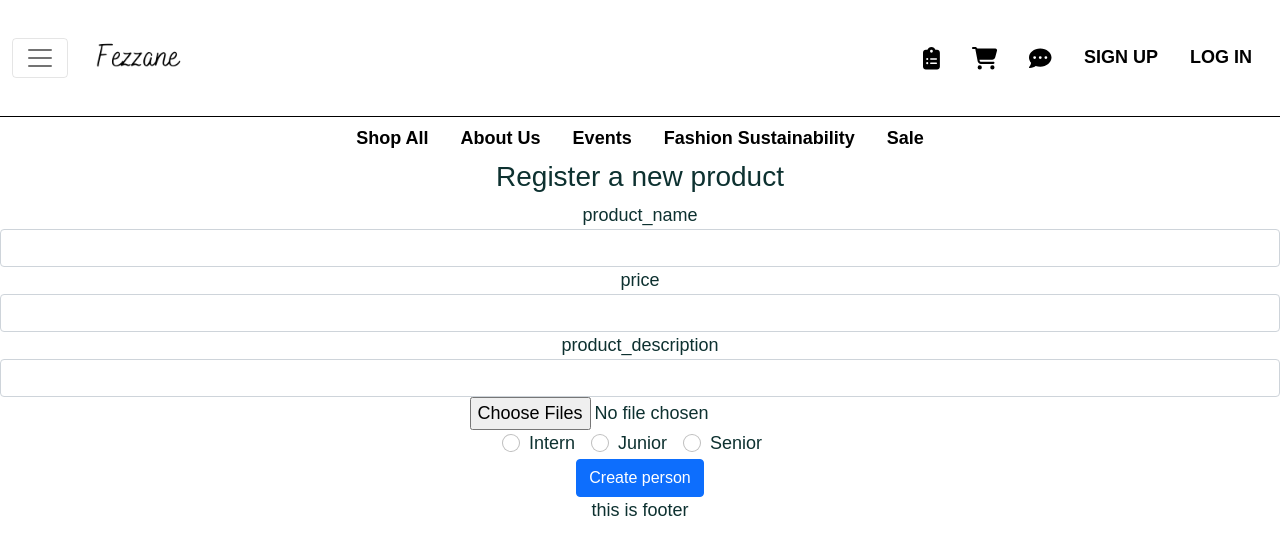
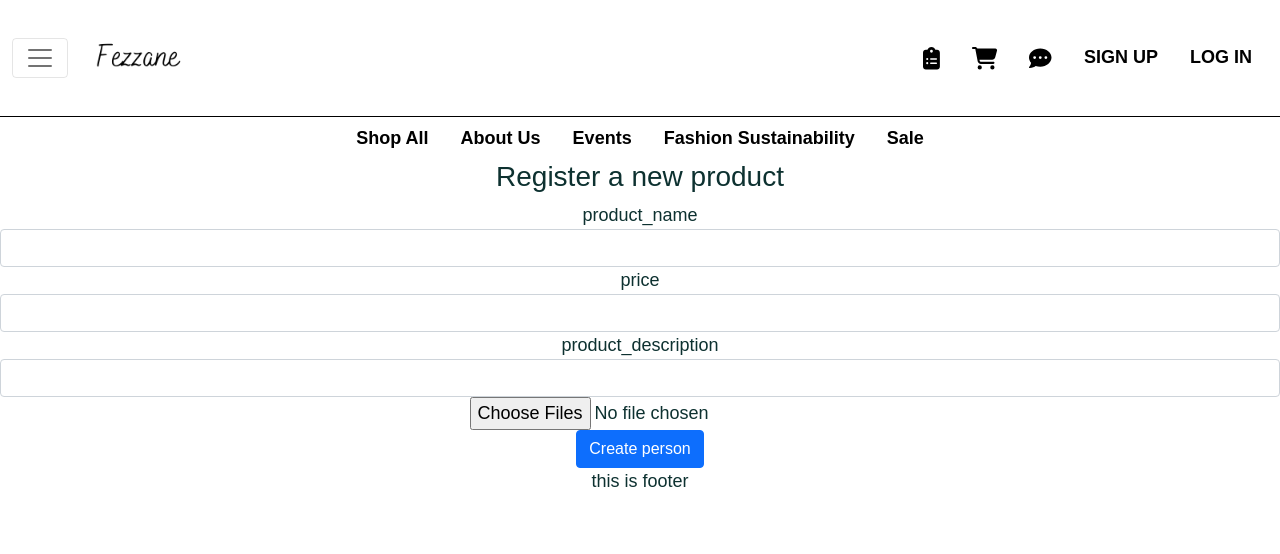
Before and after one commit to dnsghd49/mode, a React (Create React App) app in the folder client/: page /create in a window 1280 px wide. Shown: the top 554 px of the page. Built offline with nearby package versions, Linux system fonts and the light colour scheme; a web font is replaced by a local one.

Commit message:
cleaning up some code

```diff
--- a/client/src/components/Create/index.js
+++ b/client/src/components/Create/index.js
@@ -83,45 +83,6 @@ function Create() {
                     onDone={(e) => updateForm({ image_url: e.target.value })} />
 
                 <div className="form-group">
-                    <div className="form-check form-check-inline">
-                        <input
-                            className="form-check-input"
-                            type="radio"
-                            name="positionOptions"
-                            id="positionIntern"
-                            value="Intern"
-                            checked={form.level === "Intern"}
-                            onChange={(e) => updateForm({ level: e.target.value })}
-                        />
-                        <label htmlFor="positionIntern" className="form-check-label">Intern</label>
-                    </div>
-                    <div className="form-check form-check-inline">
-                        <input
-                            className="form-check-input"
-                            type="radio"
-                            name="positionOptions"
-                            id="positionJunior"
-                            value="Junior"
-                            checked={form.level === "Junior"}
-                            onChange={(e) => updateForm({ level: e.target.value })}
-                        />
-                        <label htmlFor="positionJunior" className="form-check-label">Junior</label>
-                    </div>
-                    <div className="form-check form-check-inline">
-                        <input
-                            className="form-check-input"
-                            type="radio"
-                            name="positionOptions"
-                            id="positionSenior"
-                            value="Senior"
-                            checked={form.level === "Senior"}
-                            onChange={(e) => updateForm({ level: e.target.value })}
-                        />
-                        <label htmlFor="positionSenior" className="form-check-label">Senior</label>
-                    </div>
-                </div>
-
-                <div className="form-group">
                     <input
                         type="submit"
                         value="Create person"
```
